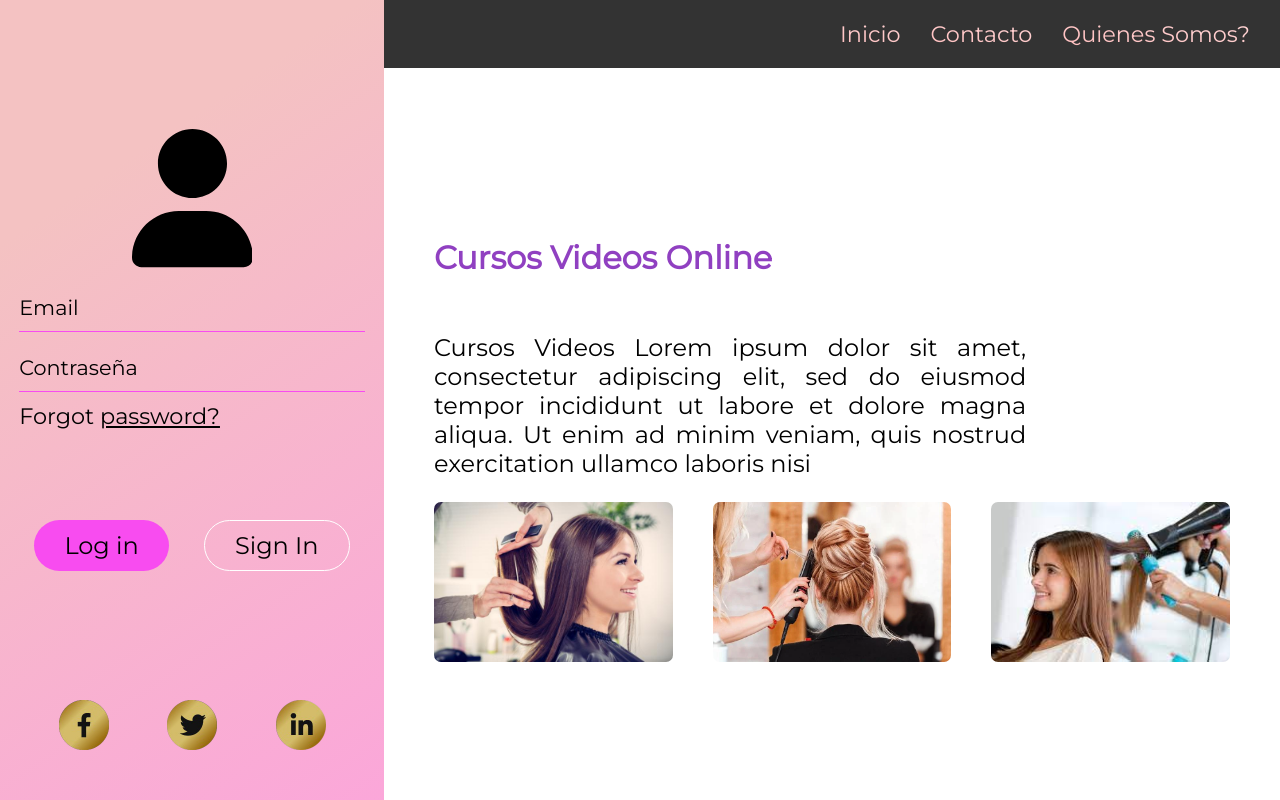
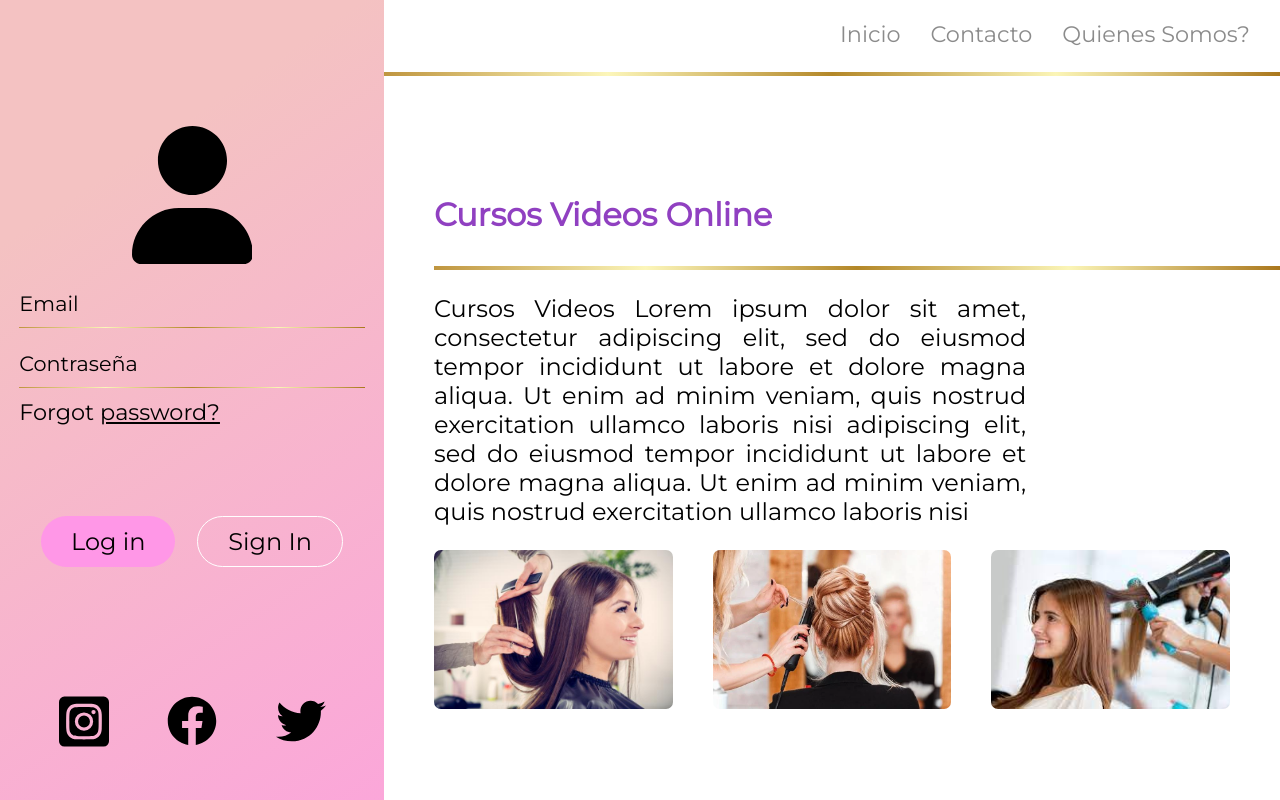
Before and after one commit to Fran55sh/LMS, a plain HTML site: page index.html in a window 1280 px wide. Drawn offline with Linux system fonts and the light colour scheme.

Commit message:
cambio colores logIn

```diff
--- a/index.html
+++ b/index.html
@@ -30,18 +30,18 @@
 
           <div class="signBtn">
             <button class="login-btn golden-btn" type="submit">Log in</button>
-            <button class="signin-btn" type="submit">Sign In</button>
+            <button class="signin-btn" type="submit"><div class="wrap"></div>Sign In</button>
           </div>
         </div>
       </form>
 
-      <!-- <svg xmlns="http://www.w3.org/2000/svg" viewBox="0 0 512 512">! Font Awesome Pro 6.1.1 by @fontawesome - https://fontawesome.com License - https://fontawesome.com/license (Commercial License) Copyright 2022 Fonticons, Inc.<path d="M504 256C504 119 393 8 256 8S8 119 8 256c0 123.78 90.69 226.38 209.25 245V327.69h-63V256h63v-54.64c0-62.15 37-96.48 93.67-96.48 27.14 0 55.52 4.84 55.52 4.84v61h-31.28c-30.8 0-40.41 19.12-40.41 38.73V256h68.78l-11 71.69h-57.78V501C413.31 482.38 504 379.78 504 256z"/></svg> -->
-      <!-- <svg xmlns="http://www.w3.org/2000/svg" viewBox="0 0 448 512">! Font Awesome Pro 6.1.1 by @fontawesome - https://fontawesome.com License - https://fontawesome.com/license (Commercial License) Copyright 2022 Fonticons, Inc.<path d="M224,202.66A53.34,53.34,0,1,0,277.36,256,53.38,53.38,0,0,0,224,202.66Zm124.71-41a54,54,0,0,0-30.41-30.41c-21-8.29-71-6.43-94.3-6.43s-73.25-1.93-94.31,6.43a54,54,0,0,0-30.41,30.41c-8.28,21-6.43,71.05-6.43,94.33S91,329.26,99.32,350.33a54,54,0,0,0,30.41,30.41c21,8.29,71,6.43,94.31,6.43s73.24,1.93,94.3-6.43a54,54,0,0,0,30.41-30.41c8.35-21,6.43-71.05,6.43-94.33S357.1,182.74,348.75,161.67ZM224,338a82,82,0,1,1,82-82A81.9,81.9,0,0,1,224,338Zm85.38-148.3a19.14,19.14,0,1,1,19.13-19.14A19.1,19.1,0,0,1,309.42,189.74ZM400,32H48A48,48,0,0,0,0,80V432a48,48,0,0,0,48,48H400a48,48,0,0,0,48-48V80A48,48,0,0,0,400,32ZM382.88,322c-1.29,25.63-7.14,48.34-25.85,67s-41.4,24.63-67,25.85c-26.41,1.49-105.59,1.49-132,0-25.63-1.29-48.26-7.15-67-25.85s-24.63-41.42-25.85-67c-1.49-26.42-1.49-105.61,0-132,1.29-25.63,7.07-48.34,25.85-67s41.47-24.56,67-25.78c26.41-1.49,105.59-1.49,132,0,25.63,1.29,48.33,7.15,67,25.85s24.63,41.42,25.85,67.05C384.37,216.44,384.37,295.56,382.88,322Z"/></svg> -->
-      <!-- <svg xmlns="http://www.w3.org/2000/svg" viewBox="0 0 512 512">! Font Awesome Pro 6.1.1 by @fontawesome - https://fontawesome.com License - https://fontawesome.com/license (Commercial License) Copyright 2022 Fonticons, Inc.<path d="M459.37 151.716c.325 4.548.325 9.097.325 13.645 0 138.72-105.583 298.558-298.558 298.558-59.452 0-114.68-17.219-161.137-47.106 8.447.974 16.568 1.299 25.34 1.299 49.055 0 94.213-16.568 130.274-44.832-46.132-.975-84.792-31.188-98.112-72.772 6.498.974 12.995 1.624 19.818 1.624 9.421 0 18.843-1.3 27.614-3.573-48.081-9.747-84.143-51.98-84.143-102.985v-1.299c13.969 7.797 30.214 12.67 47.431 13.319-28.264-18.843-46.781-51.005-46.781-87.391 0-19.492 5.197-37.36 14.294-52.954 51.655 63.675 129.3 105.258 216.365 109.807-1.624-7.797-2.599-15.918-2.599-24.04 0-57.828 46.782-104.934 104.934-104.934 30.213 0 57.502 12.67 76.67 33.137 23.715-4.548 46.456-13.32 66.599-25.34-7.798 24.366-24.366 44.833-46.132 57.827 21.117-2.273 41.584-8.122 60.426-16.243-14.292 20.791-32.161 39.308-52.628 54.253z"/></svg> -->
       <footer class="footer" >
-        <img src="./assets/face.png" alt="">
+        <svg xmlns="http://www.w3.org/2000/svg" viewBox="0 0 448 512"><path d="M224,202.66A53.34,53.34,0,1,0,277.36,256,53.38,53.38,0,0,0,224,202.66Zm124.71-41a54,54,0,0,0-30.41-30.41c-21-8.29-71-6.43-94.3-6.43s-73.25-1.93-94.31,6.43a54,54,0,0,0-30.41,30.41c-8.28,21-6.43,71.05-6.43,94.33S91,329.26,99.32,350.33a54,54,0,0,0,30.41,30.41c21,8.29,71,6.43,94.31,6.43s73.24,1.93,94.3-6.43a54,54,0,0,0,30.41-30.41c8.35-21,6.43-71.05,6.43-94.33S357.1,182.74,348.75,161.67ZM224,338a82,82,0,1,1,82-82A81.9,81.9,0,0,1,224,338Zm85.38-148.3a19.14,19.14,0,1,1,19.13-19.14A19.1,19.1,0,0,1,309.42,189.74ZM400,32H48A48,48,0,0,0,0,80V432a48,48,0,0,0,48,48H400a48,48,0,0,0,48-48V80A48,48,0,0,0,400,32ZM382.88,322c-1.29,25.63-7.14,48.34-25.85,67s-41.4,24.63-67,25.85c-26.41,1.49-105.59,1.49-132,0-25.63-1.29-48.26-7.15-67-25.85s-24.63-41.42-25.85-67c-1.49-26.42-1.49-105.61,0-132,1.29-25.63,7.07-48.34,25.85-67s41.47-24.56,67-25.78c26.41-1.49,105.59-1.49,132,0,25.63,1.29,48.33,7.15,67,25.85s24.63,41.42,25.85,67.05C384.37,216.44,384.37,295.56,382.88,322Z"/></svg>
+        <svg xmlns="http://www.w3.org/2000/svg" viewBox="0 0 512 512"><path d="M504 256C504 119 393 8 256 8S8 119 8 256c0 123.78 90.69 226.38 209.25 245V327.69h-63V256h63v-54.64c0-62.15 37-96.48 93.67-96.48 27.14 0 55.52 4.84 55.52 4.84v61h-31.28c-30.8 0-40.41 19.12-40.41 38.73V256h68.78l-11 71.69h-57.78V501C413.31 482.38 504 379.78 504 256z"/></svg>
+        <svg xmlns="http://www.w3.org/2000/svg" viewBox="0 0 512 512"><path d="M459.37 151.716c.325 4.548.325 9.097.325 13.645 0 138.72-105.583 298.558-298.558 298.558-59.452 0-114.68-17.219-161.137-47.106 8.447.974 16.568 1.299 25.34 1.299 49.055 0 94.213-16.568 130.274-44.832-46.132-.975-84.792-31.188-98.112-72.772 6.498.974 12.995 1.624 19.818 1.624 9.421 0 18.843-1.3 27.614-3.573-48.081-9.747-84.143-51.98-84.143-102.985v-1.299c13.969 7.797 30.214 12.67 47.431 13.319-28.264-18.843-46.781-51.005-46.781-87.391 0-19.492 5.197-37.36 14.294-52.954 51.655 63.675 129.3 105.258 216.365 109.807-1.624-7.797-2.599-15.918-2.599-24.04 0-57.828 46.782-104.934 104.934-104.934 30.213 0 57.502 12.67 76.67 33.137 23.715-4.548 46.456-13.32 66.599-25.34-7.798 24.366-24.366 44.833-46.132 57.827 21.117-2.273 41.584-8.122 60.426-16.243-14.292 20.791-32.161 39.308-52.628 54.253z"/></svg>
+        <!-- <img src="./assets/face.png" alt="">
         <img src="./assets/twitter.png" alt="">
-        <img src="./assets/insta.png" alt="">
+        <img src="./assets/insta.png" alt=""> -->
       </footer>
     </aside>
 
@@ -55,13 +55,16 @@
             <li><a href="">Quienes Somos?</a></li>
           </ul>
         </nav>
+        <div class="line" ></div>
       </header>
 
       <section class="contenido">
 
         <h1 class="titulo">Cursos Videos Online</h1>
+        <div class="line" ></div>
         <p class="texto-principal">
           Cursos Videos Lorem ipsum dolor sit amet, consectetur adipiscing elit, sed do eiusmod tempor incididunt ut
+          labore et dolore magna aliqua. Ut enim ad minim veniam, quis nostrud exercitation ullamco laboris nisi adipiscing elit, sed do eiusmod tempor incididunt ut
           labore et dolore magna aliqua. Ut enim ad minim veniam, quis nostrud exercitation ullamco laboris nisi
         </p>
 
--- a/styles/_aside.scss
+++ b/styles/_aside.scss
@@ -69,6 +69,7 @@ aside {
             color: black;
             font-family: $primary-font-style;
             font-size: 1.5rem;
+            border: solid 1.2px  white;
 
             &:first-child{
                 background: $secondary-color;
@@ -77,8 +78,6 @@ aside {
 
             &:nth-child(2){
                 background-color: transparent;
-                margin-left: 20px;
-                border: solid 1.2px  white;
             }
         }
 
@@ -91,7 +90,7 @@ aside {
     align-items: center;
     padding-bottom: 50px;
 
-    img{
+    svg{
       width: 50px;
     }
   }
--- a/styles/_login.scss
+++ b/styles/_login.scss
@@ -6,7 +6,6 @@ main {
   nav {
     width: 100%;
     height: 100%;
-    background-color: rgba(0, 0, 0, 0.8);
     ul {
       display: flex;
       justify-content: flex-end;
@@ -20,7 +19,7 @@ main {
         a {
           font-size: 1.4rem;
           text-decoration: none;
-          background: $secondary-color-gradient;
+          background: $primary-text-color;
           -webkit-background-clip: text;
           -webkit-text-fill-color: transparent;
         }
@@ -28,8 +27,14 @@ main {
     }
   }
 
+  .line{
+    width: 100%;
+    height: 4px;
+    background: $golden-color-gradiant;
+  }
+
   .section {
-    position: relative;
+    // position: relative;
     display: flex;
     flex-direction: column;
 
--- a/styles/_variables.scss
+++ b/styles/_variables.scss
@@ -1,5 +1,5 @@
 $primary-color: #9040C1;
-$secondary-color:#F84CF0;
+$secondary-color:#ff97e7;
 $primary-text-color: #8b8b8b,;
 $secondaty-text-color:#9040C1;
 $input-text-color: black    ;
```
Also changed, not shown: styles/style.css, 1 other file.
